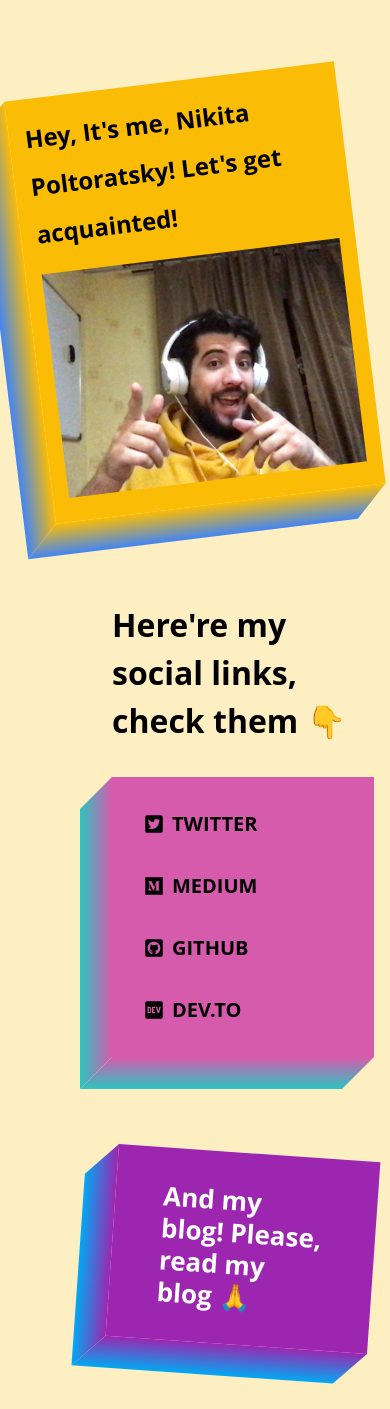
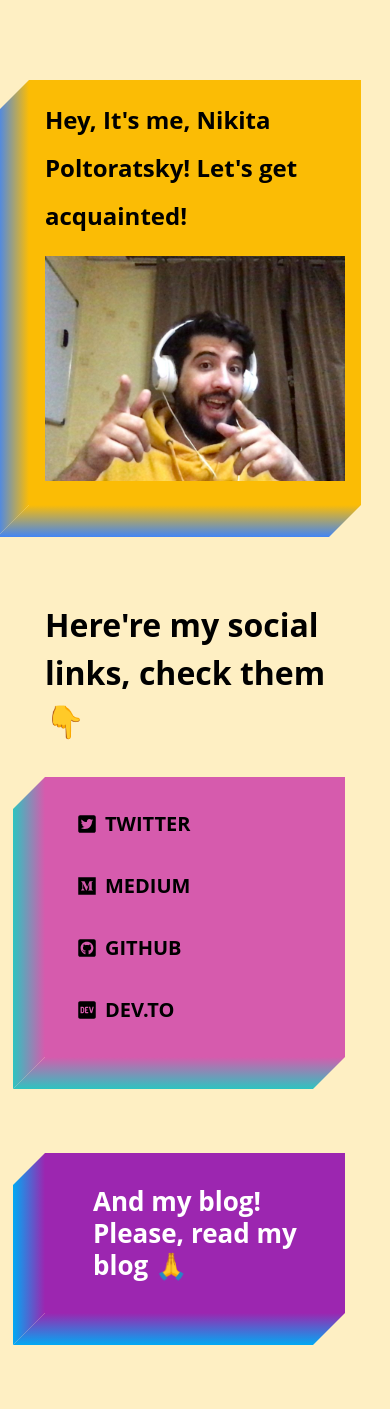
Before and after one commit to Tibing/howtomake.software, an Angular app: page / in a window 390 px wide. Before the commit the page ends 1386 px from the top, so only its background shows below. Built offline with nearby package versions, Linux system fonts and the light colour scheme; what @scullyio/ng-lib would draw is missing.

Commit message:
fix(home): responsive

```diff
--- a/src/app/home/home.component.scss
+++ b/src/app/home/home.component.scss
@@ -1,6 +1,6 @@
 :host {
   display: flex;
-  justify-content: flex-start;
+  justify-content: center;
   align-items: flex-start;
   perspective: 400px;
   max-width: 1110px;
@@ -20,5 +20,16 @@
   @media (max-width: 800px) {
     flex-direction: column;
     align-items: center;
+
+    .column {
+      padding: 0;
+      max-width: 500px;
+    }
+  }
+
+  @media (max-width: 600px) {
+    .column {
+      max-width: 300px;
+    }
   }
 }
--- a/src/app/home/lets-get-acquainted/lets-get-acquainted.component.scss
+++ b/src/app/home/lets-get-acquainted/lets-get-acquainted.component.scss
@@ -71,6 +71,7 @@
 
     .ava-container {
       width: 300px;
+      transform: none;
     }
   }
 }
--- a/src/app/home/please-read-my-blog/please-read-my-blog.component.scss
+++ b/src/app/home/please-read-my-blog/please-read-my-blog.component.scss
@@ -13,6 +13,7 @@
     display: block;
     transform: rotateZ(4deg);
     color: var(--white);
+    margin-bottom: 5rem;
 
     &:hover {
       @include shadow-3d(var(--light-blue), var(--purple));
@@ -21,3 +22,9 @@
     }
   }
 }
+
+@media (max-width: 600px) {
+  :host .blog-container {
+    transform: none;
+  }
+}
--- /dev/null
+++ b/src/scrollbars.scss
@@ -0,0 +1,18 @@
+@mixin scrollbars($fg, $bg, $size) {
+  &::-webkit-scrollbar {
+    width: $size;
+    height: $size;
+  }
+
+  &::-webkit-scrollbar-thumb {
+    background: $fg;
+    cursor: pointer;
+  }
+
+  &::-webkit-scrollbar-track {
+    background: $bg;
+  }
+
+  scrollbar-face-color: $fg;
+  scrollbar-track-color: $bg;
+}
--- a/src/styles.scss
+++ b/src/styles.scss
@@ -1,5 +1,6 @@
 @import '~prismjs/plugins/toolbar/prism-toolbar.css';
 @import '~prismjs/themes/prism-tomorrow';
+@import 'scrollbars';
 
 :root {
   --blue: #4285f4;
@@ -23,14 +24,16 @@
   24px 24px var(--red);
 }
 
+html {
+  @include scrollbars(var(--pink), var(--light-blue), 1rem);
+}
+
 body {
   font-family: 'Open Sans', sans-serif;
   font-weight: 400;
   margin: 0;
   padding: 2rem 6rem;
   box-sizing: border-box;
-  height: 100vh;
-  width: 100vw;
   background-color: var(--light-yellow);
   cursor: url("/assets/cursor.png"), auto;
 }
```
